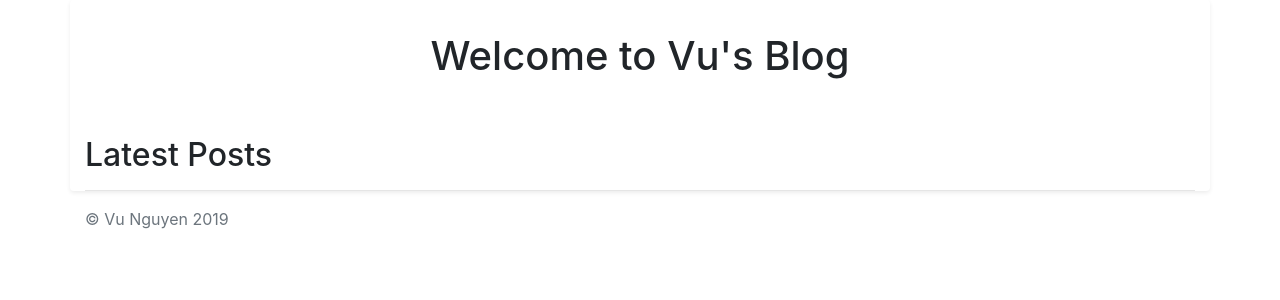
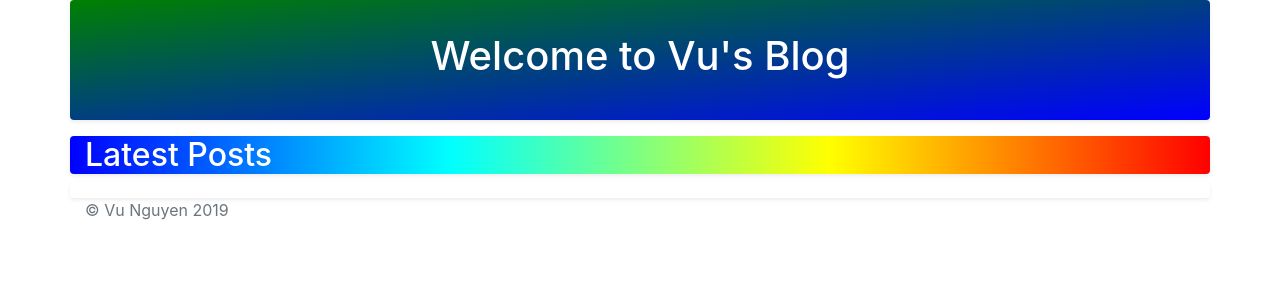
Before and after one commit to VuNLT/portfolio-project, a Django app: page /blog/ in a window 1280 px wide. Shown: the part 56-356 px from the top of the page. Run offline with Django 3.2, Linux system fonts and the light colour scheme; data that the repository does not hold is empty; some libraries are stand-ins or nearby versions.

Commit message:
make it prettier v2

```diff
--- a/blog/templates/blog/all_blogs.html
+++ b/blog/templates/blog/all_blogs.html
@@ -9,12 +9,13 @@
 {% block content %}
 
 <main role="main">
+    <div class="container rounded shadow-sm bg-gradient-primary pt-3 pb-3">
+        <h1 class="text-white text-center pt-3 pb-3">Welcome to Vu's Blog</h1>
+    </div>
+    <div class="container rounded shadow-sm bg-gradient-secondary mt-3">
+        <h2 class="text-white">Latest Posts</h2>
+    </div>
     <div class="container rounded shadow-sm pt-3">
-        <h1 class="text-center pt-3">Welcome to Vu's Blog</h1>
-        <br />
-        <br />
-        <h2>Latest Posts</h2>
-        <hr />
         {% for blog in blogs.all %}
         <a href="{% url 'detail' blog.id %}"><h3>{{ blog.title }}</h3></a>
         {{ blog.pub_date_pretty }}
--- /dev/null
+++ b/portfolio/static/css-extra/my-style.css
@@ -0,0 +1,8 @@
+/* background gradient*/
+.bg-gradient-primary {
+	background-image: linear-gradient(to bottom right, green, blue);
+}
+
+.bg-gradient-secondary {
+	background-image: linear-gradient(to right, blue, cyan, yellow, red);
+}
--- a/portfolio/templates/base.html
+++ b/portfolio/templates/base.html
@@ -15,18 +15,8 @@
 
     <!-- Bootstrap core CSS -->
 	<link rel="stylesheet" href="https://stackpath.bootstrapcdn.com/bootstrap/4.2.1/css/bootstrap.min.css" integrity="sha384-GJzZqFGwb1QTTN6wy59ffF1BuGJpLSa9DkKMp0DgiMDm4iYMj70gZWKYbI706tWS" crossorigin="anonymous">
-    <style>
-      .bd-placeholder-img {
-        font-size: 1.125rem;
-        text-anchor: middle;
-      }
+    <link href="{% static 'css-extra/my-style.css' %}" rel="stylesheet">
 
-      @media (min-width: 768px) {
-        .bd-placeholder-img-lg {
-          font-size: 3.5rem;
-        }
-      }
-    </style>
 </head>
 
 <body>
```
